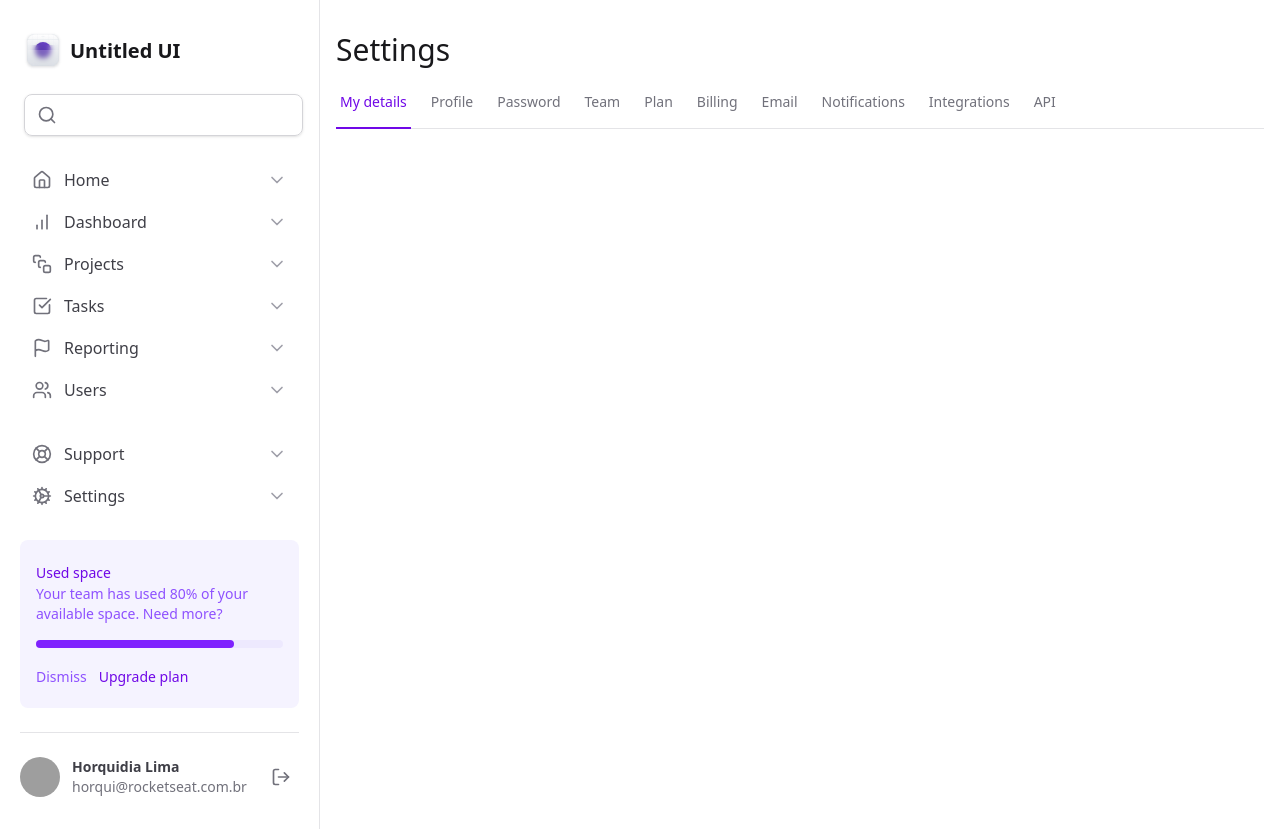
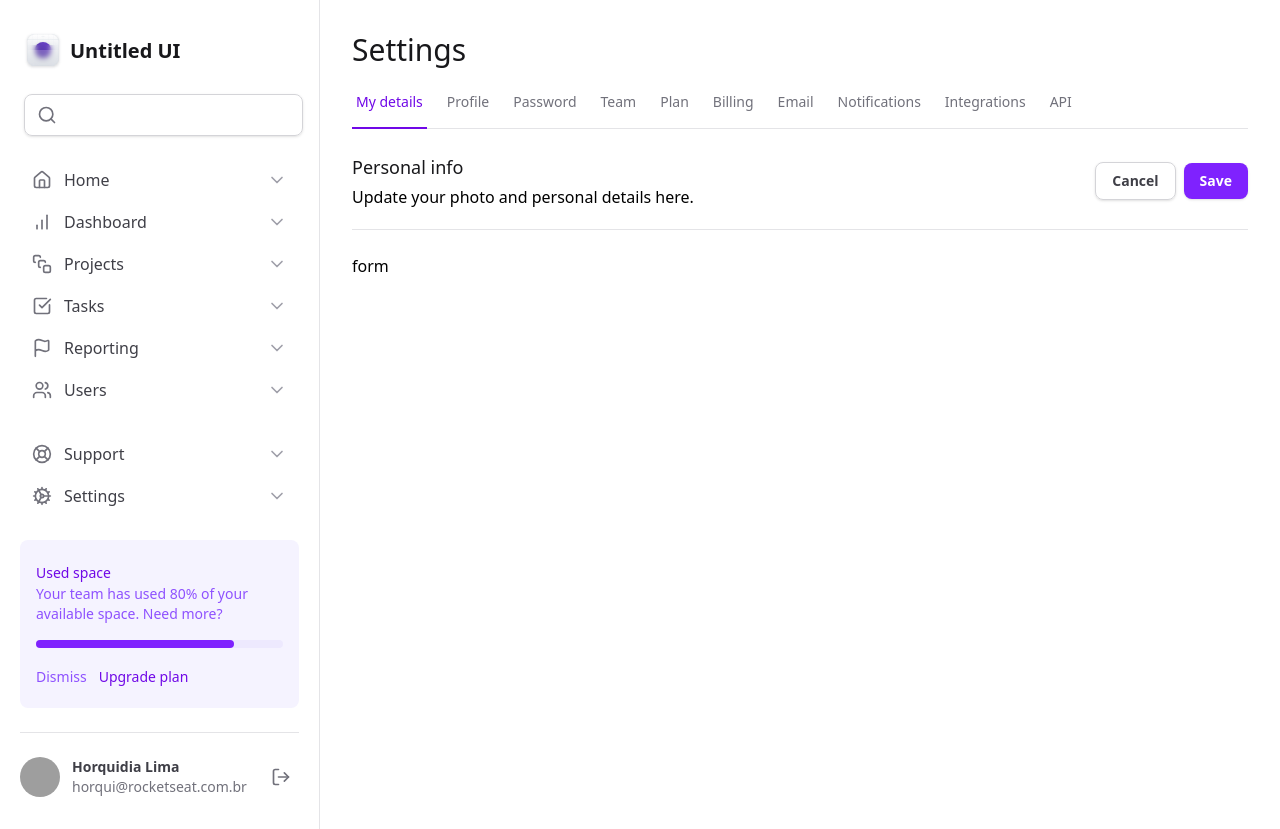
Before and after one commit to horquidia-lima/dashboard, a Next.js app: page / in a window 1280 px wide. Built offline with nearby package versions, Linux system fonts and the light colour scheme; grey boxes are pictures that could not be loaded.

Commit message:
Estrutura do Formulário

```diff
--- a/src/app/layout.tsx
+++ b/src/app/layout.tsx
@@ -30,7 +30,7 @@
       >
       <div className="min-h-screen grid grid-cols-app">
         <Sidebar/>
-        <main className="px-4 pb-12 pt-8">
+        <main className="px-8 pb-12 pt-8">
           {children}
         </main>
       </div>
--- a/src/app/page.tsx
+++ b/src/app/page.tsx
@@ -5,6 +5,22 @@
     <>
       <h1 className="text-3xl font-medium text-zinc-900">Settings</h1>
       <SettingsTabs/>
+
+      <div className="mt-6 flex flex-col">
+        <div className="flex items-center justify-between border-b border-zinc-200 pb-5">
+          <div className="space-y-1">
+            <h2 className="text-lg font-medium text-zinc-900">Personal info</h2>
+            <span>Update your photo and personal details here.</span>
+          </div>
+          <div className="flex items-center gap-2">
+            <button type="button" className="rounded-lg px-4 py-2 text-sm font-semibold shadow-sm border border-zinc-300 text-zinc-700 hover:bg-zinc-50">Cancel</button>
+            <button type="submit" form="settings" className="rounded-lg bg-violet-600 px-4 py-2 text-sm font-semibold shadow-sm text-white hover:bg-violet-700">Save</button>
+          </div>
+        </div>
+        <form id="settings" className="mt-6 flex w-full flex-col">
+          form
+        </form>
+      </div>
     </>
   );
 }
```
